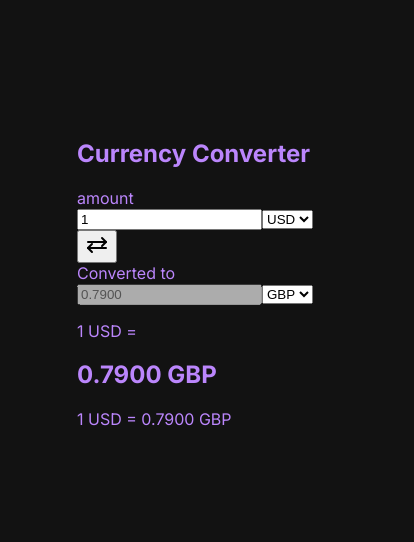
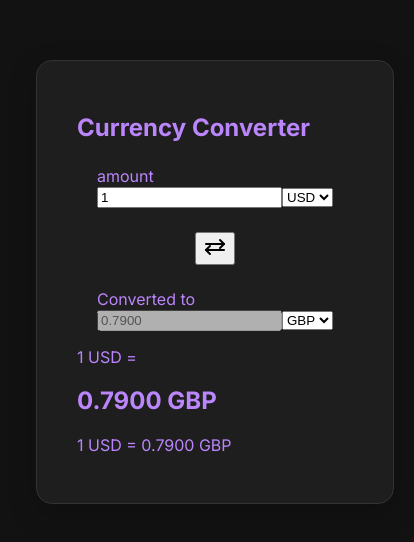
Before and after one commit to alhassandafiri/ratewise, a React (Vite) app: page / in a window 390 px wide. Shown: the part 140-682 px from the top of the page, 414 px wide, since content can reach past the window. Built offline with nearby package versions, Linux system fonts and the light colour scheme.

Commit message:
introduce styling for currency converter

```diff
--- a/src/components/CurrencyConverter/CurrencyConverter.module.css
+++ b/src/components/CurrencyConverter/CurrencyConverter.module.css
@@ -0,0 +1,25 @@
+.converterContainer {
+  background-color: var(--surface-color);
+  border-radius: 16px;
+  padding: 2rem 2.5rem;
+  box-shadow: 0 10px 30px rgba(0, 0, 0, 0.2);
+  border: 1px solid var(--border-color);
+}
+
+.converterBody {
+  margin-top: 1.5rem;
+}
+
+.inputsRow {
+  display: flex;
+  align-items: flex-end;
+  gap: 1rem;
+}
+
+@media (max-width: 600px) {
+  .inputsRow {
+    flex-direction: column;
+    align-items: center;
+    gap: 1.5rem;
+  }
+}
```
